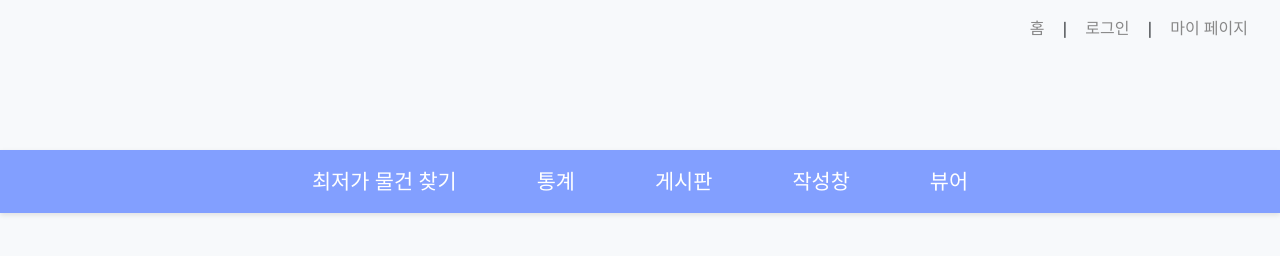
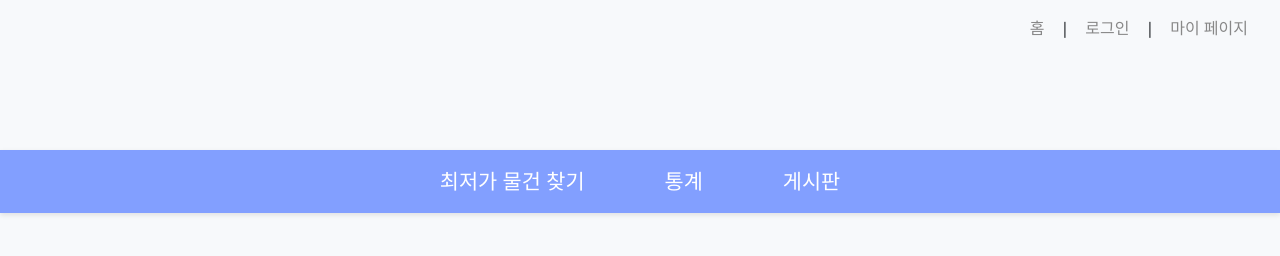
Before and after one commit to BSEom/teamP_t1, a React (Vite) app in the folder Frontend/miniproject_02/: page / in a window 1280 px wide. Shown: the top 256 px of the page. Built offline with nearby package versions, Linux system fonts and the light colour scheme.

Commit message:
20250619 app.jsx 수정

```diff
--- a/Frontend/miniproject_02/src/App.jsx
+++ b/Frontend/miniproject_02/src/App.jsx
@@ -20,13 +20,9 @@ function App() {
       <Link to="/Mypage">마이 페이지</Link>
     </div>
       <nav>
-
         <Link to="/">최저가 물건 찾기</Link>
         <Link to="/Data">통계</Link>
         <Link to="/Board">게시판</Link>
-
-        <Link to="/Write">작성창</Link>
-        <Link to="/View">뷰어</Link>
       </nav>
 
       <Routes>
```
